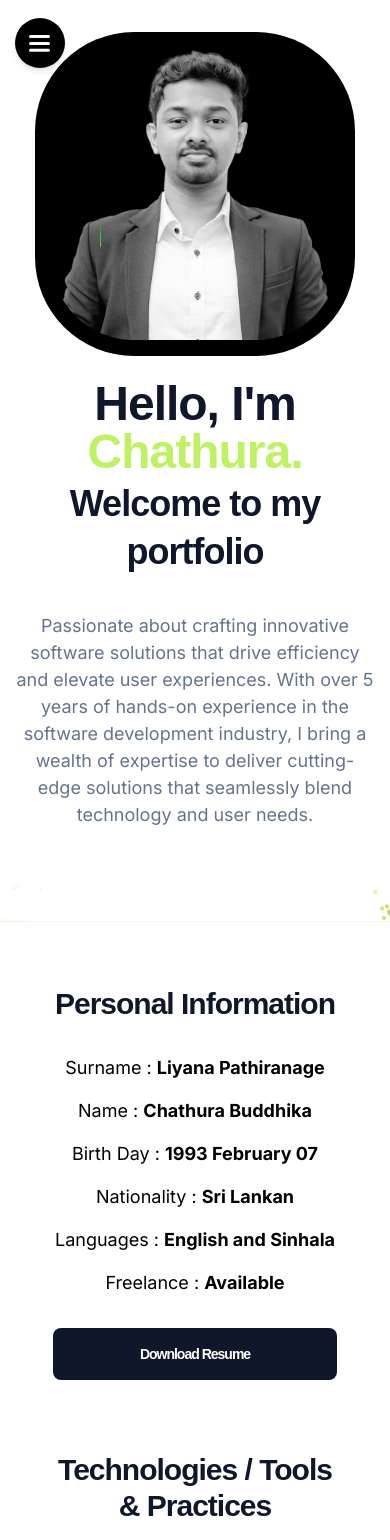
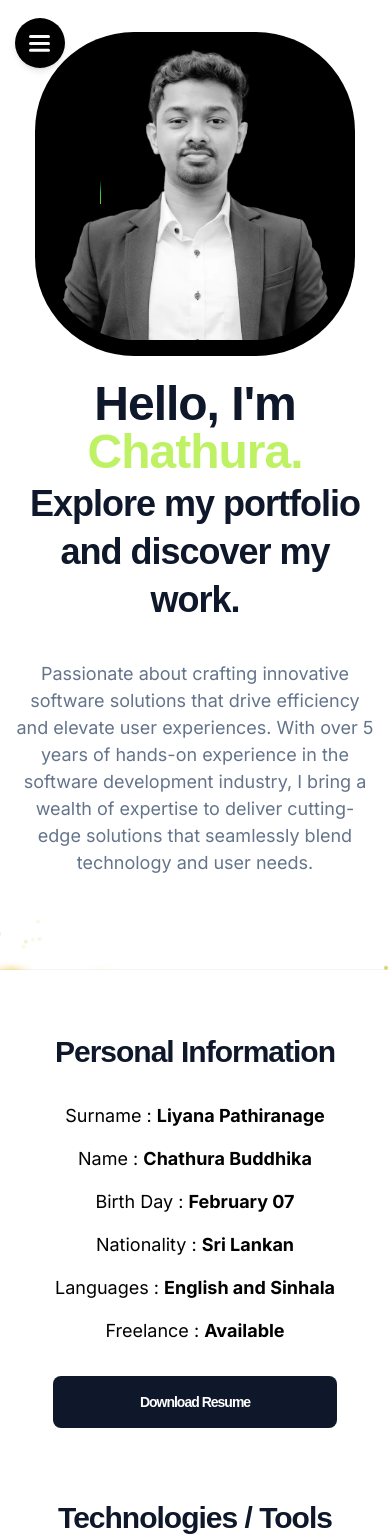
Before and after one commit to ChathuraLiyanapathirana/personal-pp, a Next.js app: page / in a window 390 px wide. Shown: the top 1540 px of the page. Built offline with nearby package versions, Linux system fonts and the light colour scheme.

Commit message:
added few simple animations to cards

```diff
--- a/src/app/globals.css
+++ b/src/app/globals.css
@@ -84,7 +84,7 @@ p {
   padding-top: 100px;
   transform: translateX(-100%);
   will-change: transform;
-  z-index: 9;
+  z-index: 999;
 }
 
 ul {
--- a/src/components/ProfileImage.tsx
+++ b/src/components/ProfileImage.tsx
@@ -7,13 +7,19 @@ import Image from "next/image";
 const ProfileImage = () => {
   return (
     <motion.div whileHover={{ scale: 1.1 }} whileTap={{ scale: 1.1 }}>
+      <picture>
+        <source srcSet="/images/iam.webp" type="image/webp" />
+        <source srcSet="/images/iam.png" type="image/png" />
         <Image
           src="/images/iam.png"
           width={320}
           height={200}
           className="my-image"
-        alt=""
+          alt="iam image"
+          priority={true}
+          sizes="(max-width: 768px) 100vw, (max-width: 1200px) 50vw, 33vw"
         />
+      </picture>
     </motion.div>
   );
 };
--- a/src/components/ProjectCard.tsx
+++ b/src/components/ProjectCard.tsx
@@ -52,11 +52,11 @@ const ProjectCard = ({
                     <dl className="mt-6 flex gap-4 sm:gap-6">
                         <div className="flex flex-col-reverse">
                             <dt className="text-sm font-medium text-gray-600 flex">
-                                <a href={link} className='text-lime-600'>
+                                <a href={link} target='_blank' className='text-lime-600'>
                                     {linkLabel}
                                 </a>
                                 {
-                                    link2 && <a href={link2} className='text-orange-600'>
+                                    link2 && <a href={link2} target='_blank' className='text-orange-600'>
                                         , {linkLabel2}
                                     </a>
                                 }
--- a/src/components/sections/HelloSection.tsx
+++ b/src/components/sections/HelloSection.tsx
@@ -20,7 +20,7 @@ const HelloSection = () => {
                 </div>
                 <span className="md:text-5xl font-extrabold xs:text-4xl sm:block mt-3">
                   {" "}
-                  Welcome to my portfolio
+                  Explore my portfolio and discover my work.
                 </span>
               </h1>
 
--- a/src/components/sections/ProjectSection.tsx
+++ b/src/components/sections/ProjectSection.tsx
@@ -6,7 +6,7 @@ import ProjectCard from "../ProjectCard";
 const ProjectSection = () => {
   return (
     <div
-      className="md:container md:mx-auto min-h-screen bg-white pt-4 lg:pr-4 lg:pl-4 xxs:pr-4 xxs:pl-4"
+      className="md:container md:mx-auto min-h-screen bg-white pt-4 mb-8 md:mb-2 lg:pr-4 lg:pl-4 xxs:pr-4 xxs:pl-4"
       id="project"
     >
       <div className="flex flex-1 flex-col lg:items-start xs:items-end xs:justify-end">
--- a/src/constants/appConstant.ts
+++ b/src/constants/appConstant.ts
@@ -11,7 +11,7 @@ export const expertise = ['Ts', 'Js', 'React\nNative', 'React', 'Next', 'Jest',
 export const contactInfo = {
     name: 'Chathura Buddhika',
     surName: 'Liyana Pathiranage',
-    bDay: '1993 February 07',
+    bDay: 'February 07',
     nationality: 'Sri Lankan',
     languages: 'English and Sinhala',
     freelance: 'Available',
```
Also changed, not shown: public/images/iam.png, public/images/iam.webp (added). Lines whose indentation alone changed are shown as unchanged.
